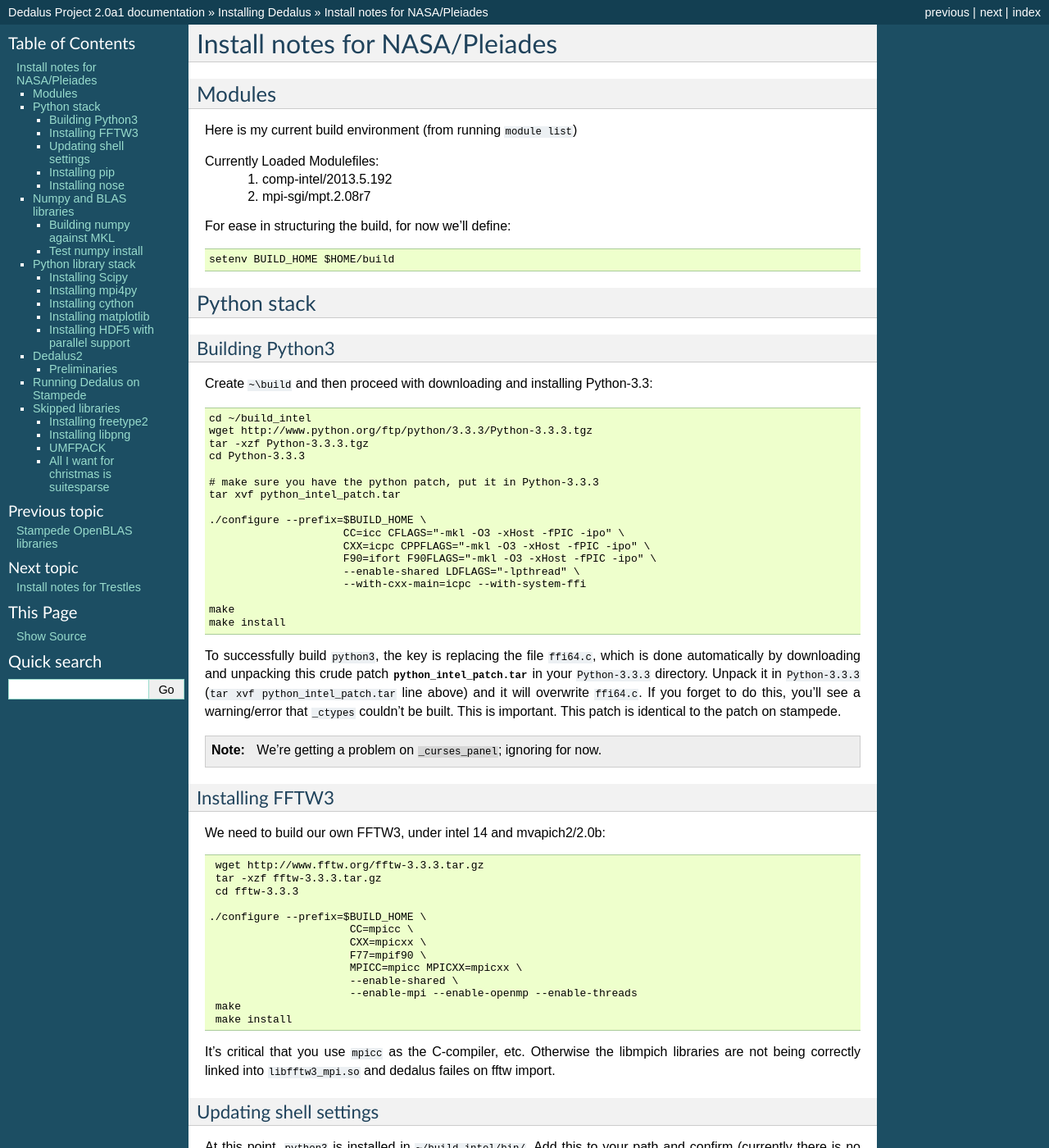
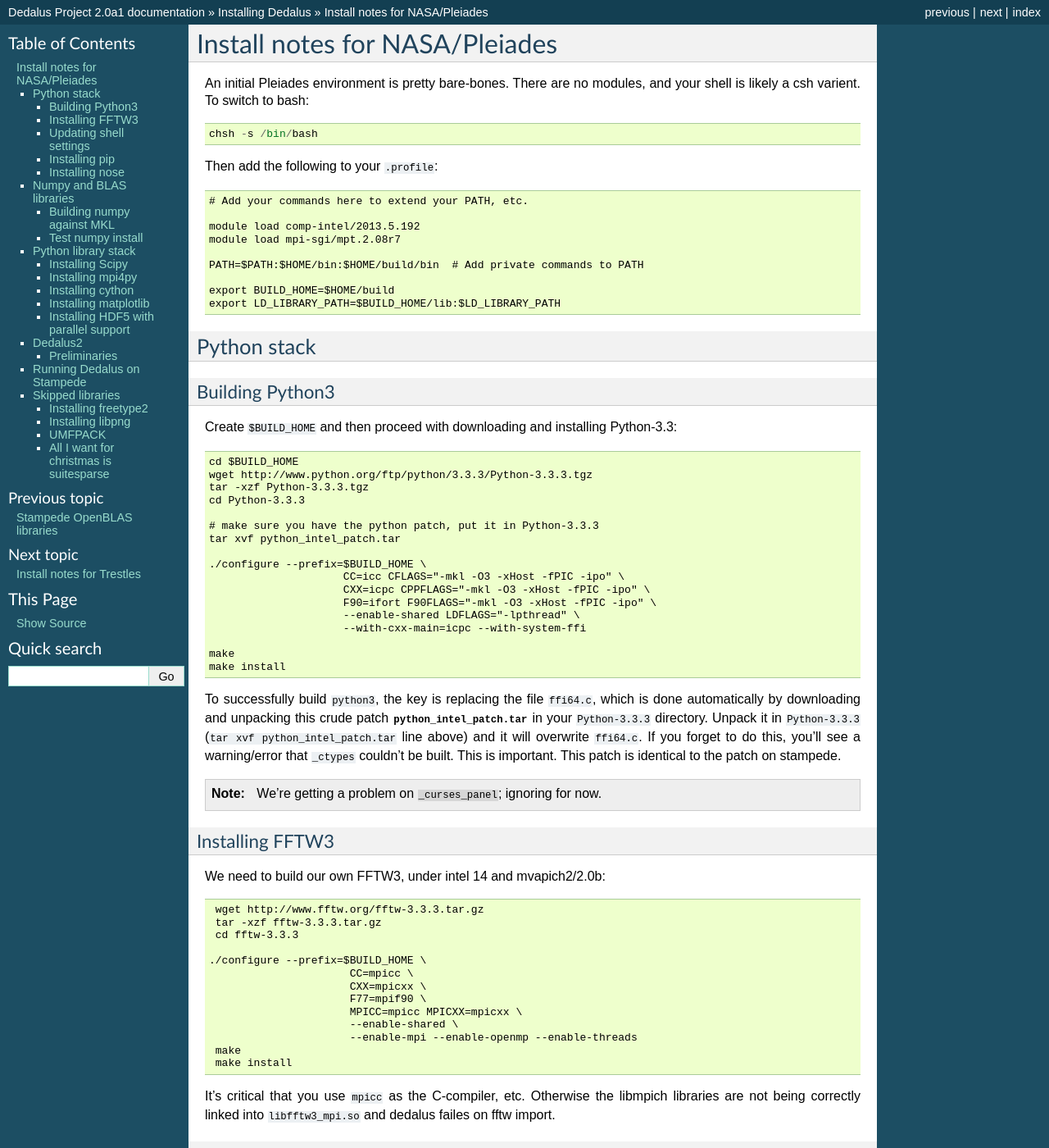
Before and after one commit to enlighter/dedalus, a Sphinx documentation site: the page built from docs/machines/nasa_pleiades/pleiades_intel.rst, in a window 1280 px wide and 1400 px high. Shown: the whole window at 82% size. Built offline with Sphinx 7.4.7, drawn with Linux system fonts in a browser that asks for light colours; formulas are drawn with MathJax 3; pages that are not in the unit, such as notebooks, are missing from menus; some of the changed text lies outside the part shown.

Commit message:
Updating Pleiades docs.

```diff
--- a/docs/machines/nasa_pleiades/pleiades_intel.rst
+++ b/docs/machines/nasa_pleiades/pleiades_intel.rst
@@ -1,19 +1,22 @@
 Install notes for NASA/Pleiades
 ***************************************************************************
 
-Modules
-==========================================
+An initial Pleiades environment is pretty bare-bones.  There are no
+modules, and your shell is likely a csh varient.  To switch to bash::
 
-Here is my current build environment (from running ``module list``)
+    chsh -s /bin/bash
 
-Currently Loaded Modulefiles:
-  1) comp-intel/2013.5.192
-  2) mpi-sgi/mpt.2.08r7
+Then add the following to your ``.profile``::
 
+  # Add your commands here to extend your PATH, etc.
 
-For ease in structuring the build, for now we'll define::
+  module load comp-intel/2013.5.192
+  module load mpi-sgi/mpt.2.08r7
 
-     setenv BUILD_HOME $HOME/build
+  PATH=$PATH:$HOME/bin:$HOME/build/bin	# Add private commands to PATH
+
+  export BUILD_HOME=$HOME/build
+  export LD_LIBRARY_PATH=$BUILD_HOME/lib:$LD_LIBRARY_PATH
 
 
 
@@ -23,9 +26,9 @@
 Building Python3
 --------------------------
 
-Create ``~\build`` and then proceed with downloading and installing Python-3.3::
+Create ``$BUILD_HOME`` and then proceed with downloading and installing Python-3.3::
 
-    cd ~/build_intel
+    cd $BUILD_HOME
     wget http://www.python.org/ftp/python/3.3.3/Python-3.3.3.tgz
     tar -xzf Python-3.3.3.tgz
     cd Python-3.3.3
@@ -85,10 +88,10 @@
 Updating shell settings
 ------------------------------
 
-At this point, ``python3`` is installed in ``~/build_intel/bin/``.  Add this
+At this point, ``python3`` is installed in ``$BUILD_HOME/bin/``.  Add this
 to your path and confirm (currently there is no ``python3`` in the
 default path, so doing a ``which python3`` will fail if you haven't
-added ``~/build_intel/bin``).
+added ``$BUILD_HOME/bin``).
 
 On Stampede, login shells (interactive connections via ssh) source
 only ``~/.bash_profile``, ``~/.bash_login`` or ``~/.profile``, in that
@@ -99,8 +102,8 @@
 In the bash shell, add the following to
 ``.bashrc``::
 
-     export PATH=~/build_intel/bin:$PATH
-     export LD_LIBRARY_PATH=~/build_intel/lib:$LD_LIBRARY_PATH
+     export PATH=$BUILD_HOME/bin:$PATH
+     export LD_LIBRARY_PATH=$BUILD_HOME/lib:$LD_LIBRARY_PATH
 
 and the following to ``.profile``::
 
@@ -117,7 +120,7 @@
 and summarized below.  First
 download and install setup tools::
 
-    cd ~/build
+    cd $BUILD_HOME
     wget https://bitbucket.org/pypa/setuptools/raw/bootstrap/ez_setup.py
     python3 ez_setup.py
 
@@ -131,7 +134,7 @@
      [global]
      cert = /etc/ssl/certs/ca-bundle.crt
 
-You will now have ``pip3`` and ``pip`` installed in ``~/build/bin``.
+You will now have ``pip3`` and ``pip`` installed in ``$BUILD_HOME/bin``.
 You might try doing ``pip -V`` to confirm that ``pip`` is built
 against python 3.3.  We will use ``pip3`` throughout this
 documentation to remain compatible with systems (e.g., Mac OS) where
@@ -399,7 +402,7 @@
 
 Freetype is necessary for matplotlib ::
 
-     cd ~/build
+     cd $BUILD_HOME
      wget http://sourceforge.net/projects/freetype/files/freetype2/2.5.2/freetype-2.5.2.tar.gz
      tar -xvf freetype-2.5.2.tar.gz
      cd freetype-2.5.2
@@ -415,7 +418,7 @@
 
 May need this for matplotlib?::
 
-     cd ~/build
+     cd $BUILD_HOME
      wget http://prdownloads.sourceforge.net/libpng/libpng-1.6.8.tar.gz
      ./configure --prefix=$HOME/build
      make
```
